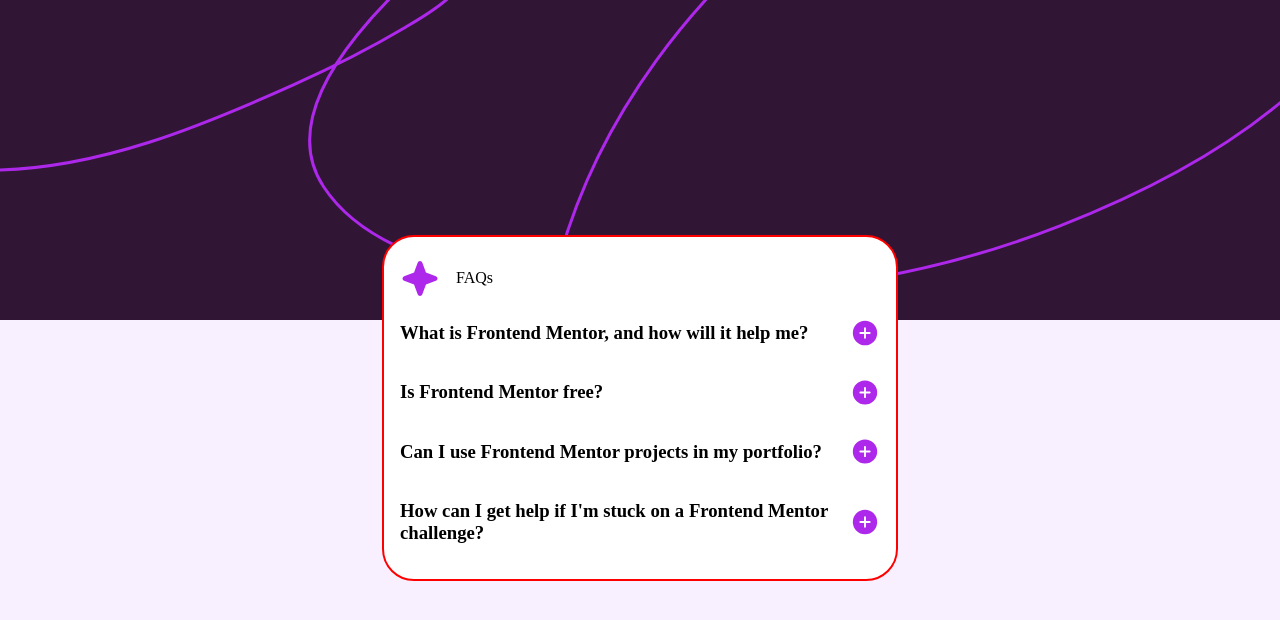
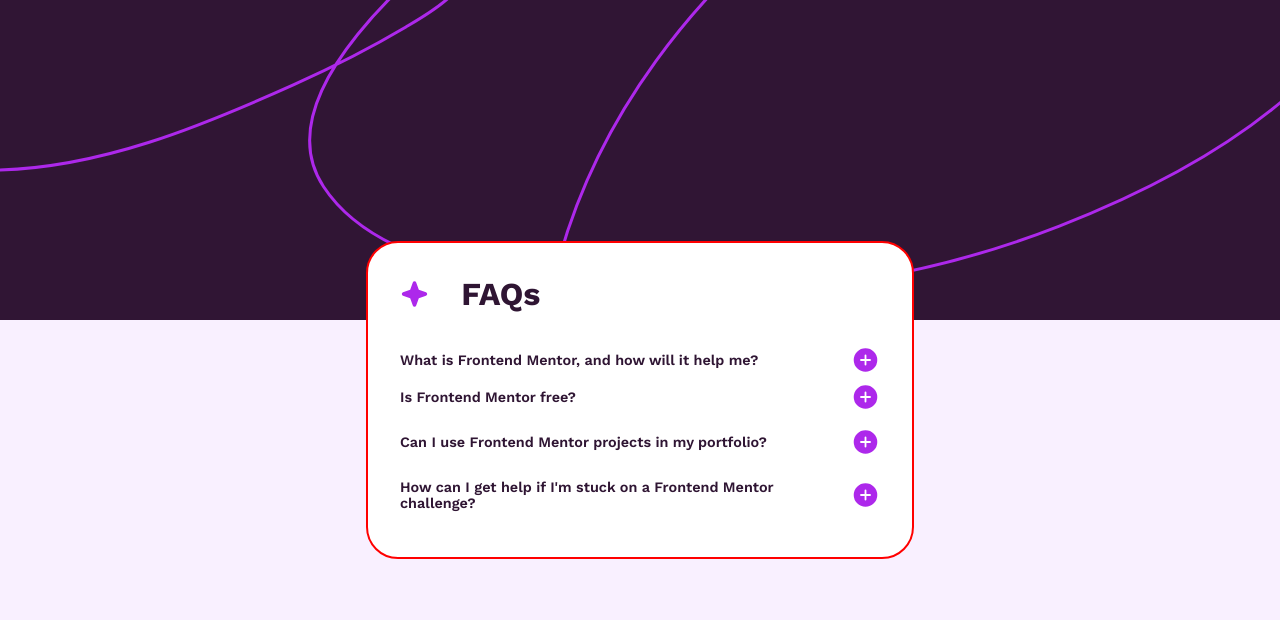
Before and after one commit to olawaleDrogo/FEM-FAQ-accordion, a plain HTML site: page index.html in a window 1280 px wide. Drawn offline with nearby package versions, Linux system fonts and the light colour scheme.

Commit message:
html/css updated

```diff
--- a/index.html
+++ b/index.html
@@ -11,25 +11,25 @@
 
     <div class="faq_heading">
       <img src="/images/icon-star.svg" alt="icon_start">
-      <p>
-        FAQs
-      </p>
+      <div class="text_heading">
+         FAQs
+      </div>
     </div>
 
     <div class="faq_que">
       <li>
         <div>
           <div class="sub_head">
-            <h3 class="sub_header sub_header_1 ">
+            <div class="sub_header sub_header_1 ">
              What is Frontend Mentor, and how will it help me?
-            </h3>
+            </div>
             <img src="/images/icon-plus.svg" alt="show_more" class="show_more">
           </div>
 
           <div class="sub_text sub_text_1">
-            <p> Frontend Mentor offers realistic coding challenges to help developers improve their
+             Frontend Mentor offers realistic coding challenges to help developers improve their
               frontend coding skills with projects in HTML, CSS, and JavaScript. It's suitable for
-              all levels and ideal for portfolio building.</p>
+              all levels and ideal for portfolio building.
           </div>
         </div>
       </li>
--- a/style.css
+++ b/style.css
@@ -1,7 +1,7 @@
+ @import url('https://fonts.googleapis.com/css2?family=Work+Sans:wght@400;600;700&display=swap');
+
 :root{
-  box-sizing: border-box;
-  margin: 0;
-  padding: 0;
+
 
 
   --White: hsl(0, 0%, 100%);
@@ -11,16 +11,21 @@
 }
 
 body{
+  box-sizing: border-box;
+  margin: 0;
+  padding: 0;
+
   background-image: url(images/background-pattern-desktop.svg);
   background-repeat: no-repeat;
 
   background-color: var(--Light_pink);
   height: 100vh;
-  font-size: 16px;
 
   display: flex;
   justify-content: center;
   align-items: center;
+
+  font-family: 'Work Sans', sans-serif;
 }
 
 .container{
@@ -29,24 +34,39 @@ body{
   background-color:var(--White);
   border: 2px solid red;
   border-radius: 2em;
-
-  padding: 1em ;
+  padding: 2em;
 }
 .sub_text{
+  font-size: .7em;
+  color: var(--Grayish_purple);
   display: none;
 }
 
 li{
   list-style: none;
 }
-.faq_heading{
+img{
+  height: 30px;
+}
+ .faq_heading{
   display: flex;
   gap: 1em;
+  align-items: center;
   justify-content: flex-start;
+
+  font-family: 'Work Sans', sans-serif;
+  font-weight: 700;
+  font-size: 2em;
+  color: var(--Dark_purple);
+  margin-bottom: 1em;
+}
+.sub_head{
+  display: flex;
+  justify-content: space-between;
   align-items: center;
 }
-.sub_head{
-  display:  flex;
-  justify-content: space-between;
-  align-content: flex-start;
+.sub_header{
+ color: var(--Dark_purple);
+ font-size: .9em;
+ font-weight: 600;
 }
```
